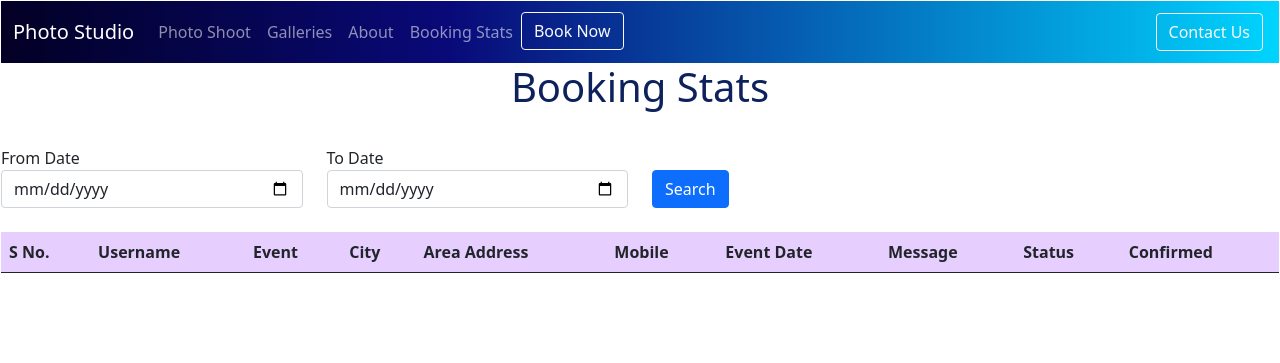
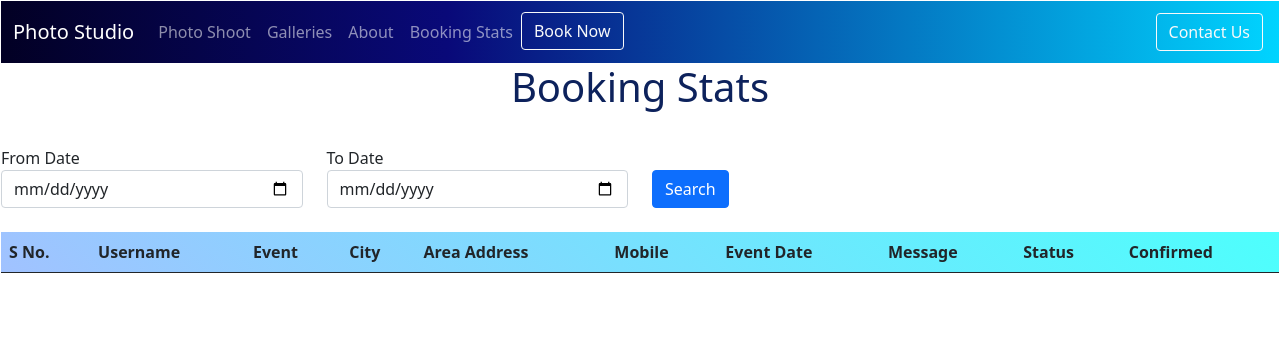
Before and after one commit to pankajdjango/photo__studio, a Django app: template templates/home/booking_stats.html in a window 1280 px wide. Shown: the top 363 px of the page. Run offline with Django 3.2, Linux system fonts and the light colour scheme; the template is opened without the code that fills it, so the values that code supplies are empty; parts of the project's set-up code (start-up, migrations or seed data) failed here and were passed over; some libraries are stand-ins or nearby versions.

```diff
--- a/templates/home/booking_stats.html
+++ b/templates/home/booking_stats.html
@@ -24,7 +24,7 @@
 <br>
 <div class="table-responsive">
   <table class="table table-hover table-responsive">
-    <thead class="" style="background:#d5adff99;">
+    <thead class="" style="background:linear-gradient(45deg, #a1c2ff, #4dfffd);">
         <tr>
           <th>S No.</th>
           <th>Username</th>
```
